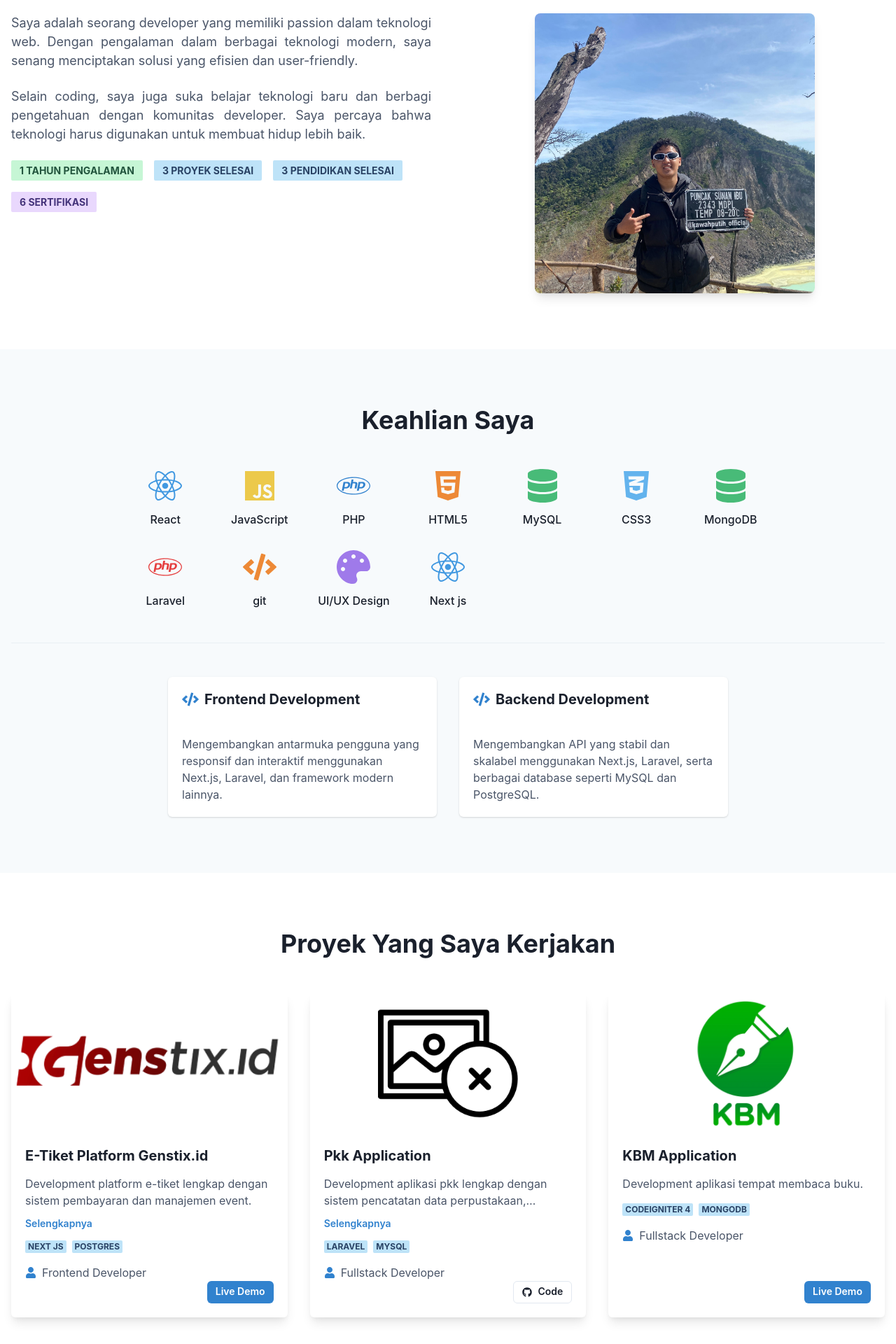
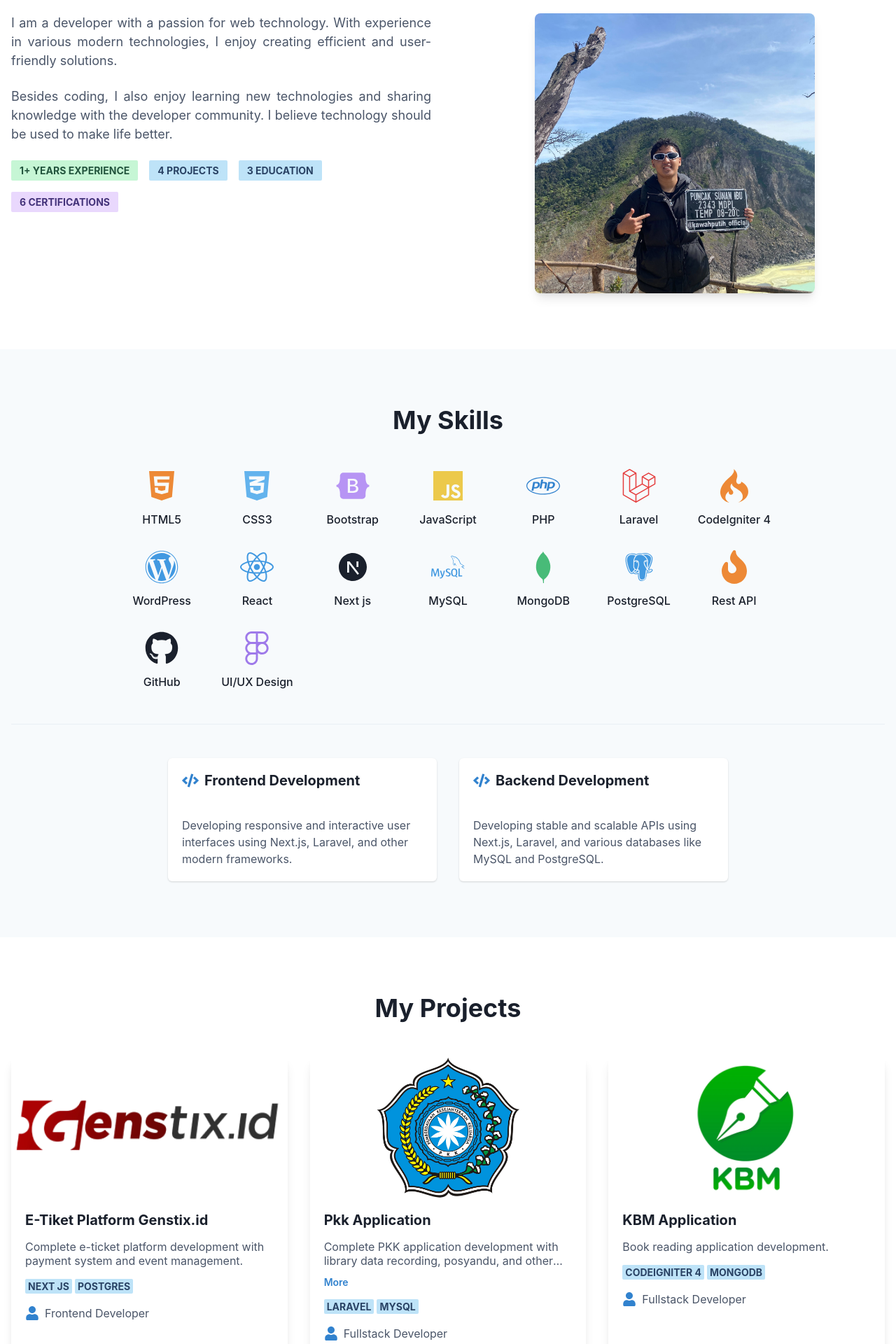
Before and after one commit to Naufalghafirr/my-portofolio, a Next.js app: page / in a window 1280 px wide. Shown: the part 680-2600 px from the top of the page at 70% size. Built offline with nearby package versions, Linux system fonts and the light colour scheme.

Commit message:
update project, skills

```diff
--- a/src/components/CertificationSection.js
+++ b/src/components/CertificationSection.js
@@ -17,7 +17,7 @@ export default function CertificationSection({
     <Box id="certifications" py={20} bg={cardBg}>
       <Container maxW="container.xl">
         <VStack spacing={12}>
-          <Heading size="xl" textAlign="center">Sertifikasi</Heading>
+          <Heading size="xl" textAlign="center">Certifications</Heading>
           <SimpleGrid columns={{ base: 1, md: 2, lg: 3 }} spacing={8}>
             {certifications.map((cert, index) => (
               <CertificationCard
--- a/src/components/EducationSection.js
+++ b/src/components/EducationSection.js
@@ -17,7 +17,7 @@ export default function EducationSection({
     <Box id="education" py={20}>
       <Container maxW="container.xl">
         <VStack spacing={12}>
-          <Heading size="xl" textAlign="center">Pendidikan</Heading>
+          <Heading size="xl" textAlign="center">Education</Heading>
           <SimpleGrid columns={{ base: 1, md: 2, lg: 3 }} spacing={8}>
             {education.map((edu, index) => (
               <EducationCard
--- a/src/components/ProjectCard.js
+++ b/src/components/ProjectCard.js
@@ -1,4 +1,4 @@
-import { Card, CardBody, Image, VStack, Heading, Text, HStack, Badge, Button, Icon, Flex } from '@chakra-ui/react'
+import { Card, CardBody, Image, VStack, Heading, Text, HStack, Badge, Button, Icon, Flex, useBreakpointValue } from '@chakra-ui/react'
 import { FaGithub, FaUser } from 'react-icons/fa'
 import { useState } from 'react'
 
@@ -9,30 +9,53 @@ export default function ProjectCard({
 }) {
   const [isExpanded, setIsExpanded] = useState(false)
 
+  // Responsive values
+  const cardMinHeight = useBreakpointValue({ base: 'auto', sm: '350px', md: '400px' })
+  const imageHeight = useBreakpointValue({ base: '120px', sm: '150px', md: '200px' })
+  const headingSize = useBreakpointValue({ base: 'sm', md: 'md' })
+  const buttonSize = useBreakpointValue({ base: 'xs', sm: 'sm' })
+  const spacing = useBreakpointValue({ base: 2, sm: 3, md: 4 })
+  const badgeFontSize = useBreakpointValue({ base: '2xs', sm: 'xs', md: 'sm' })
+  const textFontSize = useBreakpointValue({ base: 'xs', sm: 'sm', md: 'md' })
+  const cardPadding = useBreakpointValue({ base: 2, sm: 3, md: 5 })
+  const iconSize = useBreakpointValue({ base: 3, sm: 4, md: 5 })
+
   return (
-    <Card bg={cardBg} boxShadow="lg" minHeight="400px" display="flex" flexDirection="column">
+    <Card
+      bg={cardBg}
+      boxShadow="lg"
+      minHeight={cardMinHeight}
+      display="flex"
+      flexDirection="column"
+      width="100%"
+      borderRadius={{ base: 'sm', md: 'md' }}
+      margin={{ base: 1, sm: 0 }}
+    >
       <Image
         src={project.image || '/image/default.png'}
         alt={project.title}
-        height="200px"
+        height={imageHeight}
         width="100%"
         objectFit="contain"
-        borderRadius="md"
+        borderRadius={{ base: 'sm', md: 'md' }}
+        fallbackSrc='/image/default.png'
       />
-      <CardBody display="flex" flexDirection="column" height="100%">
-        <VStack spacing={4} align="start" flex="1">
-          <Heading size="md">{project.title}</Heading>
+      <CardBody display="flex" flexDirection="column" height="100%" p={cardPadding}>
+        <VStack spacing={spacing} align="start" flex="1">
+          <Heading size={headingSize}>{project.title}</Heading>
           {project.description && (
             <VStack align="start" spacing={1} width="100%">
               <Text
                 color={textColor}
-                noOfLines={isExpanded ? undefined : 2} // Batasi teks menjadi 2 baris jika tidak diperluas
+                noOfLines={isExpanded ? undefined : 2}
+                fontSize={textFontSize}
+                lineHeight={{ base: 'short', md: 'normal' }}
               >
                 {project.description}
               </Text>
               {project.description.length > 80 && (
                 <Button
-                  mt={2}
+                  mt={{ base: 1, md: 2 }}
                   size="xs"
                   variant="link"
                   color="blue.500"
@@ -40,44 +63,59 @@ export default function ProjectCard({
                   alignSelf="flex-start"
                   p={0}
                   height="auto"
-                  fontSize="sm"
+                  fontSize={{ base: 'xs', md: 'sm' }}
                 >
-                  {isExpanded ? 'Tutup' : 'Selengkapnya'}
+                  {isExpanded ? 'Close' : 'More'}
                 </Button>
               )}
             </VStack>
           )}
-          <HStack spacing={2}>
+          <HStack spacing={1} flexWrap="wrap">
             {project.tech.map((tech) => (
-              <Badge key={tech} colorScheme="blue" variant="subtle">
+              <Badge key={tech} colorScheme="blue" variant="subtle" fontSize={badgeFontSize}>
                 {tech}
               </Badge>
             ))}
           </HStack>
-          <HStack spacing={2}>
-            <Icon as={FaUser} color="blue.500" />
-            <Text color={textColor}>{project.jobTitle}</Text>
+          <HStack spacing={{ base: 1, sm: 2 }}>
+            <Icon as={FaUser} color="blue.500" boxSize={iconSize} />
+            <Text color={textColor} fontSize={textFontSize} noOfLines={1}>{project.jobTitle}</Text>
           </HStack>
         </VStack>
-        <Flex justify="flex-end" gap={4} mt="auto">
+        <Flex
+          justify="flex-end"
+          gap={{ base: 1, sm: 2 }}
+          mt="10px"
+          direction={{ base: 'column', sm: 'row' }}
+          align={{ base: 'stretch', sm: 'center' }}
+          pt={{ base: 2, sm: 0 }}
+        >
           {project.link && (
           <Button
-            size="sm"
+            size={buttonSize}
             colorScheme="blue"
             onClick={project.link ? () => window.open(project.link, '_blank') : undefined}
             isDisabled={!project.link}
+            width={{ base: 'full', sm: 'auto' }}
+            minW={{ base: 'full', sm: '100px' }}
+            h={{ base: '32px', sm: 'auto' }}
+            p={2}
           >
             Live Demo
           </Button>
           )}
           {project.code && (
             <Button
-              size="sm"
+              size={buttonSize}
               variant="outline"
               onClick={project.code ? () => window.open(project.code, '_blank') : undefined}
               isDisabled={!project.code}
+              width={{ base: 'full', sm: 'auto' }}
+              minW={{ base: 'full', sm: '100px' }}
+              h={{ base: '32px', sm: 'auto' }}
+              p={2}
             >
-              <Icon as={FaGithub} mr={2} />
+              <Icon as={FaGithub} mr={{ base: 1, sm: 2 }} boxSize={{ base: 3, sm: 4 }} />
               Code
             </Button>
           )}
--- a/src/components/ProjectsSection.js
+++ b/src/components/ProjectsSection.js
@@ -10,7 +10,7 @@ export default function ProjectsSection({
     <Box id="projects" py={20} bg={cardBg}>
       <Container maxW="container.xl">
         <VStack spacing={12}>
-          <Heading size="xl" textAlign="center">Proyek Yang Saya Kerjakan</Heading>
+          <Heading size="xl" textAlign="center">My Projects</Heading>
           <SimpleGrid columns={{ base: 1, md: 2, lg: 3 }} spacing={8}>
             {projects.map((project, index) => (
               <ProjectCard
--- a/src/pages/_app.js
+++ b/src/pages/_app.js
@@ -26,7 +26,7 @@ export default function App({ Component, pageProps }) {
   return (
     <>
       <Head>
-        <title>My Portofolio</title>
+        <title>Naufal Ghafir Ramadhan - Portofolio</title>
         <meta name="viewport" content="width=device-width, initial-scale=1" />
         <link rel="icon" href="/image/logo.png"/>
       </Head>
--- a/src/pages/index.js
+++ b/src/pages/index.js
@@ -8,40 +8,36 @@ import {
   HStack,
   SimpleGrid,
   Card,
-  CardBody,
-  Input,
-  Textarea,
-  CardHeader,
   Badge,
   Icon,
-  Flex,
-  Spacer,
   Link,
   Image,
   Divider,
   useColorModeValue,
-  IconButton,
-  Center,
-  Stack
 } from '@chakra-ui/react'
 import {
   FaGithub,
   FaLinkedin,
-  FaTwitter,
   FaEnvelope,
-  FaCode,
-  FaPalette,
-  FaMobile,
-  FaDatabase,
+  FaFire,
   FaReact,
   FaJs,
-  FaNodeJs,
+  FaLaravel,
   FaPhp,
   FaHtml5,
   FaCss3Alt,
   FaHome,
+  FaBootstrap,
+  FaWordpress,
+  FaFigma,
 } from 'react-icons/fa'
-import axios from 'axios'
+import { BiLogoPostgresql } from "react-icons/bi";
+import { RiNextjsFill } from "react-icons/ri";
+import {
+  SiMysql,
+  SiCodeigniter
+} from "react-icons/si";
+import { DiMongodb } from "react-icons/di";
 import { useState } from 'react'
 import { useToast } from '@chakra-ui/react'
 
@@ -72,23 +68,28 @@ export default function Home() {
   ]
 
   const skills = [
-    { name: 'React', icon: FaReact, color: 'blue.400' },
+    { name: 'HTML5', icon: FaHtml5, color: 'orange.400' },
+    { name: 'CSS3', icon: FaCss3Alt, color: 'blue.300' },
+    { name: 'Bootstrap', icon: FaBootstrap, color: 'purple.300' },
     { name: 'JavaScript', icon: FaJs, color: 'yellow.400' },
     { name: 'PHP', icon: FaPhp, color: 'blue.500' },
-    { name: 'HTML5', icon: FaHtml5, color: 'orange.400' },
-    { name: 'MySQL', icon: FaDatabase, color: 'green.400' },
-    { name: 'CSS3', icon: FaCss3Alt, color: 'blue.300' },
-    { name: 'MongoDB', icon: FaDatabase, color: 'green.400' },
-    { name: 'Laravel', icon: FaPhp, color: 'red.500' },
-    { name: 'git', icon: FaCode, color: 'orange.400' },
-    { name: 'UI/UX Design', icon: FaPalette, color: 'purple.400' },
-    { name: 'Next js', icon: FaReact, color: 'blue.400' },
+    { name: 'Laravel', icon: FaLaravel, color: 'red.500' },
+    { name: 'CodeIgniter 4', icon: SiCodeigniter, color: 'orange.400' },
+    { name: 'WordPress', icon: FaWordpress, color: 'blue.400' },
+    { name: 'React', icon: FaReact, color: 'blue.400' },
+    { name: 'Next js', icon: RiNextjsFill, color: 'black.400' },
+    { name: 'MySQL', icon: SiMysql, color: 'blue.400' },
+    { name: 'MongoDB', icon: DiMongodb, color: 'green.400' },
+    { name: 'PostgreSQL', icon: BiLogoPostgresql, color: 'blue.400' },
+    { name: 'Rest API', icon: FaFire, color: 'orange.400' },
+    { name: 'GitHub', icon: FaGithub, color: 'black.400' },
+    { name: 'UI/UX Design', icon: FaFigma, color: 'purple.400' },
   ]
 
   const projects = [
     {
       title: 'E-Tiket Platform Genstix.id',
-      description: 'Development platform e-tiket lengkap dengan sistem pembayaran dan manajemen event.',
+      description: 'Complete e-ticket platform development with payment system and event management.',
       tech: ['next js', 'Postgres'],
       image: '/projectImage/logo-gentix.png',
       link: 'https://genstix.id',
@@ -96,17 +97,27 @@ export default function Home() {
     },
     {
       title: 'Pkk Application',
-      description: 'Development aplikasi pkk lengkap dengan sistem pencatatan data perpustakaan, posyandu, dan lainnya.',
+      description: 'Complete PKK application development with library data recording, posyandu, and other systems.',
       tech: ['Laravel', 'MySQL'],
+      image: '/projectImage/logo-pkk.png',
       code: 'https://github.com/Ardiiysh/Apk-pkk-l8/tree/codinggofir',
       jobTitle: 'Fullstack Developer'
     },
     {
       title: 'KBM Application',
-      description: 'Development aplikasi tempat membaca buku.',
+      description: 'Book reading application development.',
       tech: ['Codeigniter 4', 'MongoDB'],
       image: '/projectImage/logo-kbm.png',
       link: 'https://kbm.id',
+      jobTitle: 'Fullstack Developer'
+    },
+    {
+      title: 'Sukatani Onchain Game',
+      description: 'WEB 3-based farming game. Using blockchain technology to create a unique and innovative gaming experience.',
+      tech: ['Next Js', 'PostgreSQL', 'Web3', 'Metamask', 'Base App', 'Tiled Map'],
+      image: '/projectImage/logo-sukatani.png',
+      link: 'https://sukatani.fun',
+      code: 'https://github.com/deranalabs/SukataniP2E',
       jobTitle: 'Fullstack Developer'
     }
   ]
@@ -114,19 +125,19 @@ export default function Home() {
   const education = [
     {
       title: 'Universitas Pamulang',
-      description: 'Mahasiswa Sistem Infromasi dengan fokus pada pengembangan web dan mobile application.',
-      tech: ['Sistem Infromasi', 'S1'],
-      year: '2024 - Sekarang',
+      description: 'Information Systems student with focus on web and mobile application development.',
+      tech: ['Information Systems', 'Bachelor'],
+      year: '2024 - Present',
     },
     {
       title: 'SMK Wikrama 1 Garut',
-      description: 'Lulusan Rekayasa Perangkat Lunak dengan predikat terbaik.',
-      tech: ['Rekayasa Perangkat Lunak', 'SMK'],
+      description: 'Software Engineering graduate with best honors.',
+      tech: ['Software Engineering', 'Vocational School'],
       year: '2021 - 2023',
     },
     {
       title: 'SMP IT Nururrahman',
-      description: 'Lulusan dengan nilai rata-rata yang baik dan aktif dalam kegiatan ekstrakurikuler.',
+      description: 'Graduate with good average grades and active in extracurricular activities.',
       tech: ['SMP', 'Depok'],
       year: '2018 - 2021',
     }
@@ -135,34 +146,34 @@ export default function Home() {
   const certifications = [
     {
       title: 'Toeic dengan nilai 505',
-      description: 'Sertifikasi bahasa inggris dengan nilai 505.',
+      description: 'English language certification with score of 505.',
       issuer: 'TOEIC',
       type: 'English',
-      date: '2 Agustus 2021',
+      date: 'August 2, 2021',
       image: '/certifications/toeic.pdf'
     },
     {
       title: 'Dasar Pemrograman Web',
-      description: 'Sertifikasi untuk menguasai dasar pemrograman web.',
+      description: 'Certification to master web programming fundamentals.',
       issuer: 'Dicoding',
       type: 'Web Development',
-      date: '29 Maret 2023',
+      date: 'March 29, 2023',
       image: '/certifications/dasar_web.pdf'
     },
     {
       title: 'Certiport Certification',
-      description: 'Sertifikasi profesional dalam bidang teknologi informasi dan komunikasi.',
+      description: 'Professional certification in information and communication technology.',
       issuer: 'Certiport',
       type: 'IT Certification',
-      date: '12 Juni 2023',
+      date: 'June 12, 2023',
       image: '/certifications/certificate certiport.pdf'
     },
     {
       title: 'Belajar Dasar Pemrograman Web ke 2',
-      description: 'Sertifikasi algoritma dan struktur data menggunakan JavaScript.',
+      description: 'Algorithm and data structure certification using JavaScript.',
       issuer: 'freeCodeCamp',
       type: 'Web Development',
-      date: '18 September 2024',
+      date: 'September 18, 2024',
       image: '/certifications/dasar_web2.pdf'
     },
     {
@@ -170,16 +181,16 @@ export default function Home() {
       description: 'Beyond the Basics: Elevate Your Career as a Full Stack Developer in 2024',
       issuer: 'Dicoding',
       type: 'Full Stack Development',
-      date: '26 September 2024',
+      date: 'September 26, 2024',
       image: '/certifications/idcamp.pdf'
     },
 
     {
       title: 'Dasar Pemrograman JavaScript',
-      description: 'Sertifikasi dasar untuk memahami dasar pemrograman JavaScript.',
+      description: 'Basic certification to understand JavaScript programming fundamentals.',
       issuer: 'Dicoding',
       type: 'JavaScript',
-      date: '27 September 2024',
+      date: 'September 27, 2024',
       image: '/certifications/dasar_js.pdf'
     }
   ]
@@ -252,7 +263,7 @@ export default function Home() {
       <Box id="home" bgImage={image} py={20}>
         <Container maxW="container.xl">
           <SimpleGrid columns={{ base: 1, lg: 2 }} spacing={12} align="center">
-            {/* Gambar Profil Kiri */}
+            {/* Left Profile Image */}
             <Box display={{ base: "none", lg: "block" }}>
               <Image
                 src="/image/my-profile.jpg"
@@ -266,11 +277,11 @@ export default function Home() {
               />
             </Box>
 
-            {/* Konten Kanan */}
+            {/* Right Content */}
             <VStack spacing={8} textAlign={{ base: "center", lg: "left" }} align={{ base: "center", lg: "start" }}>
               <VStack spacing={4} align={{ base: "center", lg: "start" }}>
                 <Heading size="lg" color="blue.500">
-                  Halo, Saya{' '}
+                  Hello, I'm{' '}
                   <Typewriter
                     texts={[
                       "Programmer",
@@ -284,11 +295,11 @@ export default function Home() {
                   />
                 </Heading>
                 <Text fontSize="xl" color={textColor} maxW="600px">
-                Saya adalah seorang junior software engineer dengan pengalaman lebih dari satu tahun dalam pengembangan aplikasi.
+                I am a junior software engineer with over a year of experience in application development.
                 </Text>
                 <HStack spacing={4}>
                   <Button colorScheme="blue" onClick={() => window.open('https://github.com/naufalghafirr', '_blank')} size="lg">
-                    Lihat Proyek Saya
+                    View My Projects
                   </Button>
                   <CVModal />
                 </HStack>
@@ -302,37 +313,37 @@ export default function Home() {
       <Box id="about" py={20} bg={cardBg}>
         <Container maxW="container.xl">
           <VStack spacing={12}>
-            <Heading size="xl" textAlign="center">Tentang Saya</Heading>
+            <Heading size="xl" textAlign="center">About Me</Heading>
             <SimpleGrid columns={{ base: 1, lg: 2 }} spacing={12} align="center">
-              {/* Konten Kiri */}
+              {/* Left Content */}
               <VStack spacing={6} align="left">
                 <Text fontSize="lg" color={textColor} textAlign="justify">
-                  Saya adalah seorang developer yang memiliki passion dalam teknologi web.
-                  Dengan pengalaman dalam berbagai teknologi modern, saya senang menciptakan
-                  solusi yang efisien dan user-friendly.
+                  I am a developer with a passion for web technology.
+                  With experience in various modern technologies, I enjoy creating
+                  efficient and user-friendly solutions.
                 </Text>
                 <Text fontSize="lg" color={textColor} textAlign="justify">
-                  Selain coding, saya juga suka belajar teknologi baru dan berbagi
-                  pengetahuan dengan komunitas developer. Saya percaya bahwa teknologi
-                  harus digunakan untuk membuat hidup lebih baik.
+                  Besides coding, I also enjoy learning new technologies and sharing
+                  knowledge with the developer community. I believe technology
+                  should be used to make life better.
                 </Text>
                 <HStack spacing={4} wrap="wrap">
                   <Badge colorScheme="green" fontSize="sm" px={3} py={1}>
-                    {countExperience} Tahun Pengalaman
+                    {countExperience}+ Years Experience
                   </Badge>
                   <Badge colorScheme="blue" fontSize="sm" px={3} py={1}>
-                    {countProjects} Proyek Selesai
+                    {countProjects} Projects
                   </Badge>
                   <Badge colorScheme="blue" fontSize="sm" px={3} py={1}>
-                    {countEducation} Pendidikan Selesai
+                    {countEducation} Education
                   </Badge>
                   <Badge colorScheme="purple" fontSize="sm" px={3} py={1}>
-                    {countCertifications} Sertifikasi
+                    {countCertifications} Certifications
                   </Badge>
                 </HStack>
               </VStack>
 
-              {/* Gambar Kanan */}
+              {/* Right Image */}
               <Box display="flex" justifyContent="center" alignItems="center">
                 <Image
                   src="/image/profile.jpg"
@@ -354,7 +365,7 @@ export default function Home() {
   <Container maxW="container.xl">
     <VStack spacing={12}>
       <Heading size="xl" textAlign="center">
-        Keahlian Saya
+        My Skills
       </Heading>
 
       <SimpleGrid
@@ -388,14 +399,14 @@ export default function Home() {
           cardBg={cardBg}
           textColor={textColor}
           title="Frontend Development"
-          description="Mengembangkan antarmuka pengguna yang responsif dan interaktif menggunakan Next.js, Laravel, dan framework modern lainnya."
+          description="Developing responsive and interactive user interfaces using Next.js, Laravel, and other modern frameworks."
         />
 
         <CardSkills
           cardBg={cardBg}
           textColor={textColor}
           title="Backend Development"
-          description="Mengembangkan API yang stabil dan skalabel menggunakan Next.js, Laravel, serta berbagai database seperti MySQL dan PostgreSQL."
+          description="Developing stable and scalable APIs using Next.js, Laravel, and various databases like MySQL and PostgreSQL."
         />
       </SimpleGrid>
     </VStack>
@@ -428,13 +439,13 @@ export default function Home() {
       <Box id="contact" py={20}>
         <Container maxW="container.xl">
           <VStack spacing={12}>
-            <Heading size="xl" textAlign="center">Hubungi Saya</Heading>
+            <Heading size="xl" textAlign="center">Contact Me</Heading>
             <SimpleGrid columns={{ base: 1, lg: 2 }} spacing={12} align="start">
               <VStack spacing={6} align="start">
-                <Heading size="lg">Mari Berkolaborasi!</Heading>
+                <Heading size="lg">Let's Collaborate!</Heading>
                 <Text fontSize="lg" color={textColor}>
-                  Saya selalu terbuka untuk mendiskusikan proyek baru,
-                  ide kreatif, atau kesempatan untuk menjadi bagian dari visi Anda.
+                  I'm always open to discussing new projects,
+                  creative ideas, or opportunities to be part of your vision.
                 </Text>
                 <VStack spacing={4} align="start">
                   <HStack>
@@ -485,7 +496,7 @@ export default function Home() {
               />
             </HStack> */}
             <Text color={textColor} textAlign="center">
-              © 2025 Naufal Ghafir Ramadhan.
+              © {new Date().getFullYear()} Naufal Ghafir Ramadhan.
             </Text>
           </VStack>
         </Container>
```
Also changed, not shown: public/projectImage/logo-pkk.png (added), public/projectImage/logo-sukatani.png (added).
